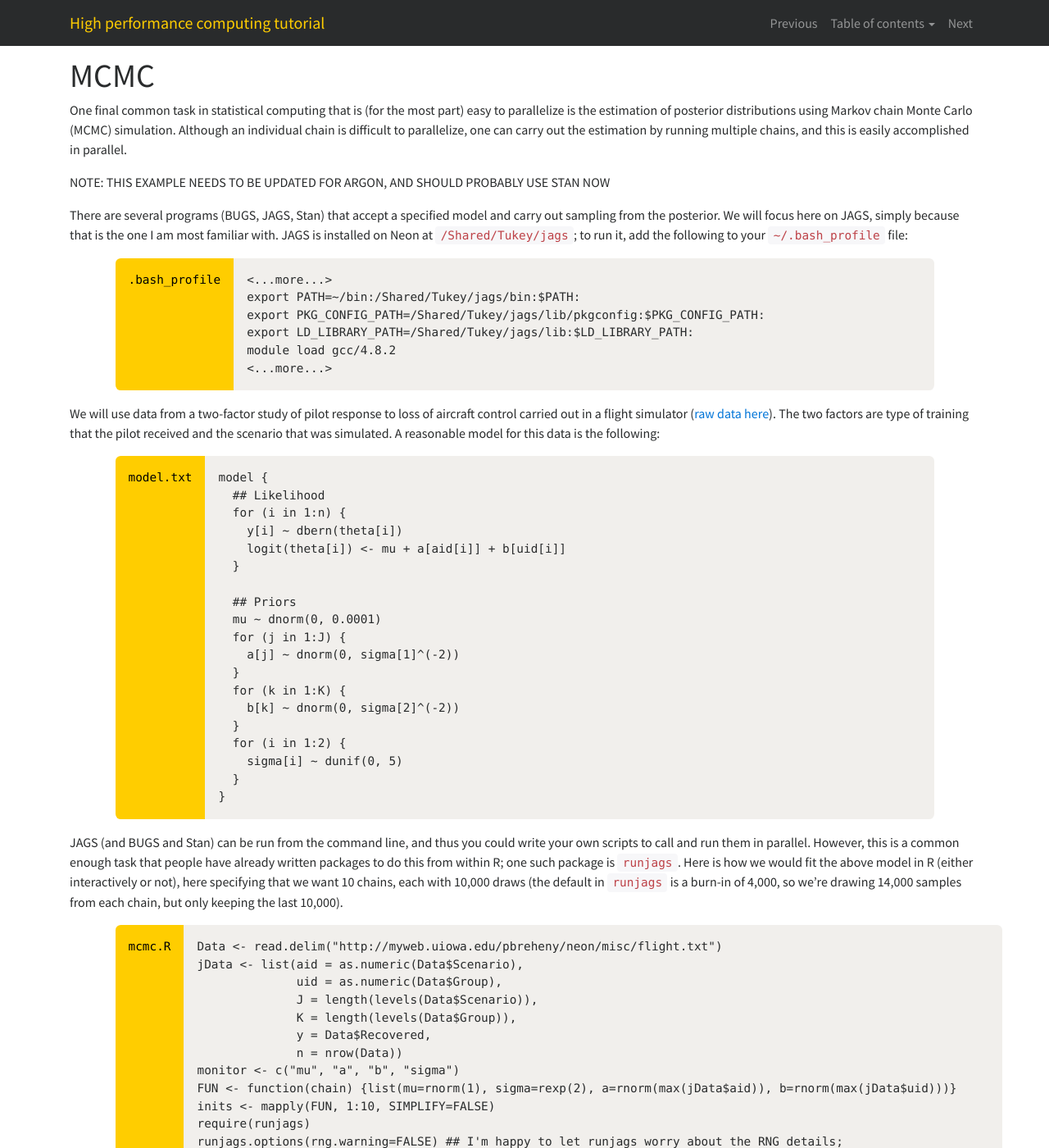
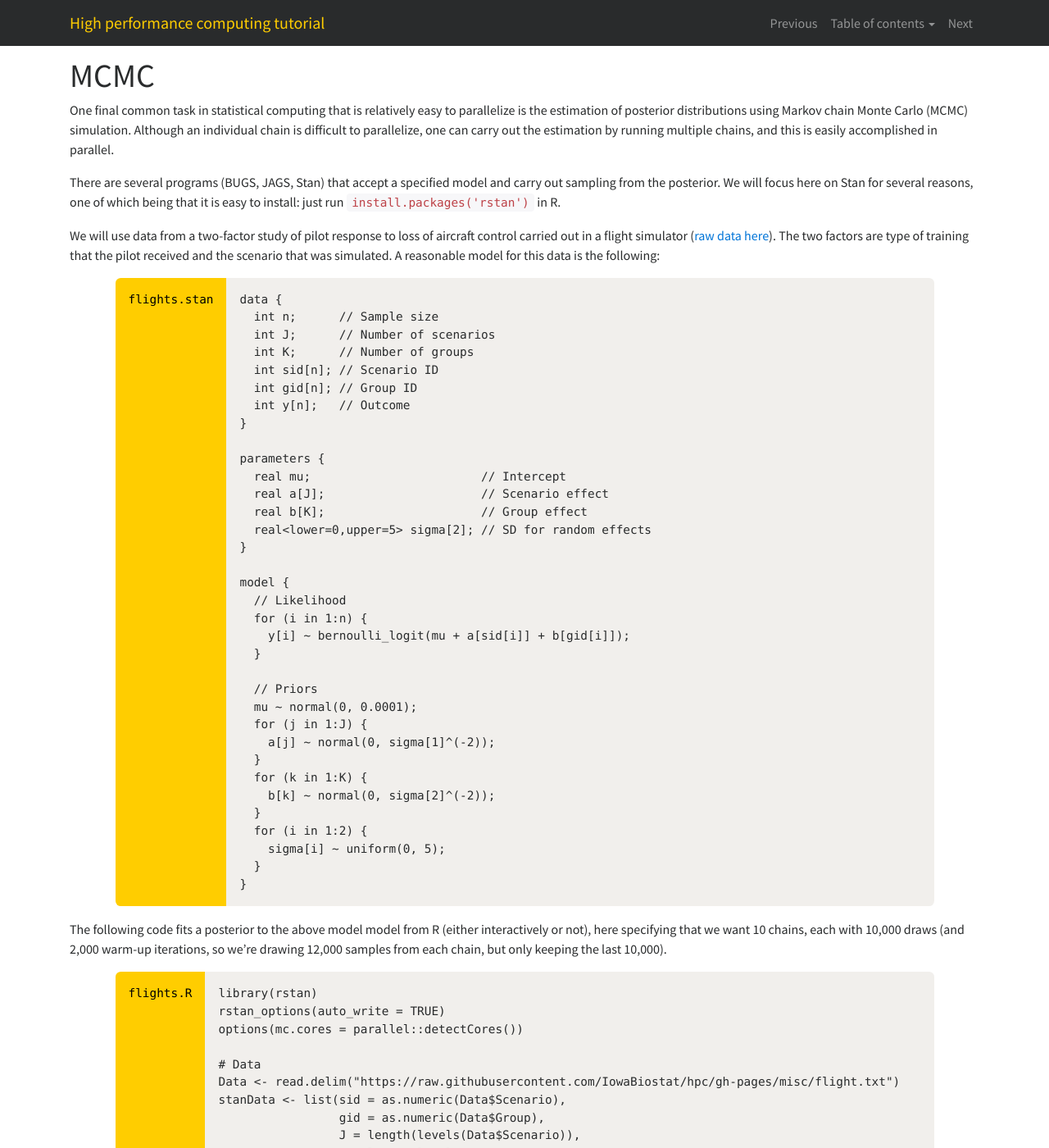
Before and after one commit to IowaBiostat/hpc, a Jekyll site: the page built from 13.md, in a window 1280 px wide and 1400 px high. Shown: the whole window at 82% size. Built offline with Jekyll 4.4.1, drawn with Linux system fonts in a browser that asks for light colours; nearby versions of some CDN libraries; our own code applies the rules of GitHub Pages for plain Markdown files; some of the changed text lies outside the part shown.

Commit message:
Updates to tutorial, slides 9-13

```diff
--- a/13.md
+++ b/13.md
@@ -5,89 +5,86 @@ next: index
 
 # MCMC
 
-One final common task in statistical computing that is (for the most part) easy
-to parallelize is the estimation of posterior distributions using Markov chain
+One final common task in statistical computing that is relatively easy to
+parallelize is the estimation of posterior distributions using Markov chain
 Monte Carlo (MCMC) simulation.  Although an individual chain is difficult to
 parallelize, one can carry out the estimation by running multiple chains, and
 this is easily accomplished in parallel.
 
-NOTE: THIS EXAMPLE NEEDS TO BE UPDATED FOR ARGON, AND SHOULD PROBABLY USE STAN NOW
-
 There are several programs (BUGS, JAGS, Stan) that accept a specified model and
-carry out sampling from the posterior.  We will focus here on JAGS, simply
-because that is the one I am most familiar with.  JAGS is installed on Neon at
-`/Shared/Tukey/jags`; to run it, add the following to your `~/.bash_profile` file:
-
-{% include pre-file.html file=".bash_profile" %}
-<...more...>
-export PATH=~/bin:/Shared/Tukey/jags/bin:$PATH:
-export PKG_CONFIG_PATH=/Shared/Tukey/jags/lib/pkgconfig:$PKG_CONFIG_PATH:
-export LD_LIBRARY_PATH=/Shared/Tukey/jags/lib:$LD_LIBRARY_PATH:
-module load gcc/4.8.2
-<...more...>
-{% include post-file.html %}
+carry out sampling from the posterior.  We will focus here on Stan for several reasons, one of which being that it is easy to install: just run `install.packages('rstan')` in R.
 
 We will use data from a two-factor study of pilot response to loss of aircraft
-control carried out in a flight simulator ([raw data here](misc/flight.txt)).
+control carried out in a flight simulator ([raw data
+here](https://raw.githubusercontent.com/IowaBiostat/hpc/gh-pages/misc/flight.txt)).
 The two factors are type of training that the pilot received and the scenario
 that was simulated.  A reasonable model for this data is the following:
 
-{% include pre-file.html file="model.txt" %}
+{% include pre-file.html file="flights.stan" %}
+data {
+  int n;      // Sample size
+  int J;      // Number of scenarios
+  int K;      // Number of groups
+  int sid[n]; // Scenario ID
+  int gid[n]; // Group ID
+  int y[n];   // Outcome
+}
+
+parameters {
+  real mu;                        // Intercept
+  real a[J];                      // Scenario effect
+  real b[K];                      // Group effect
+  real<lower=0,upper=5> sigma[2]; // SD for random effects
+}
+
 model {
-  ## Likelihood
+  // Likelihood
   for (i in 1:n) {
-    y[i] ~ dbern(theta[i])
-    logit(theta[i]) <- mu + a[aid[i]] + b[uid[i]]
+    y[i] ~ bernoulli_logit(mu + a[sid[i]] + b[gid[i]]);
   }
 
-  ## Priors
-  mu ~ dnorm(0, 0.0001)
+  // Priors
+  mu ~ normal(0, 0.0001);
   for (j in 1:J) {
-    a[j] ~ dnorm(0, sigma[1]^(-2))
+    a[j] ~ normal(0, sigma[1]^(-2));
   }
   for (k in 1:K) {
-    b[k] ~ dnorm(0, sigma[2]^(-2))
+    b[k] ~ normal(0, sigma[2]^(-2));
   }
   for (i in 1:2) {
-    sigma[i] ~ dunif(0, 5)
+    sigma[i] ~ uniform(0, 5);
   }
 }
 {% include post-file.html %}
 
-JAGS (and BUGS and Stan) can be run from the command line, and thus you could
-write your own scripts to call and run them in parallel.  However, this is a
-common enough task that people have already written packages to do this from
-within R; one such package is `runjags`.  Here is how we would fit the above
-model in R (either interactively or not), here specifying that we want 10
-chains, each with 10,000 draws (the default in `runjags` is a burn-in of 4,000,
-so we're drawing 14,000 samples from each chain, but only keeping the last
-10,000).
+The following code fits a posterior to the above model model from R (either interactively or not), here specifying that we want 10 chains, each with 10,000
+draws (and 2,000 warm-up iterations, so we're drawing 12,000 samples from each chain, but only keeping the last 10,000).
 
-{% include pre-file.html file="mcmc.R" %}
-Data <- read.delim("http://myweb.uiowa.edu/pbreheny/neon/misc/flight.txt")
-jData <- list(aid = as.numeric(Data$Scenario),
-              uid = as.numeric(Data$Group),
-              J = length(levels(Data$Scenario)),
-              K = length(levels(Data$Group)),
-              y = Data$Recovered,
-              n = nrow(Data))
-monitor <- c("mu", "a", "b", "sigma")
-FUN <- function(chain) {list(mu=rnorm(1), sigma=rexp(2), a=rnorm(max(jData$aid)), b=rnorm(max(jData$uid)))}
-inits <- mapply(FUN, 1:10, SIMPLIFY=FALSE)
-require(runjags)
-runjags.options(rng.warning=FALSE) ## I'm happy to let runjags worry about the RNG details;
-                                   ## I prefer not to be warned about it
-fit <- run.jags("model.txt", monitor=monitor, data=jData, inits=inits, n.chains=length(inits), method="parallel", sample=10000)
+{% include pre-file.html file="flights.R" %}
+library(rstan)
+rstan_options(auto_write = TRUE)
+options(mc.cores = parallel::detectCores())
 
-# To convert from runjags format to other popular formats:
-require(coda)
-MCMC <- as.mcmc.list(fit) ## Convert to coda format
-require(R2jags)
-Fit <- R2jags:::mcmc2bugs(MCMC, program="jags") ## Convert to R2jags format
+# Data
+Data <- read.delim("https://raw.githubusercontent.com/IowaBiostat/hpc/gh-pages/misc/flight.txt")
+stanData <- list(sid = as.numeric(Data$Scenario),
+                 gid = as.numeric(Data$Group),
+                 J = length(levels(Data$Scenario)),
+                 K = length(levels(Data$Group)),
+                 y = Data$Recovered,
+                 n = nrow(Data))
 
-# Posterior summaries:
-Fit
-plot(Fit)
+# fit
+fit <- stan('flights.stan',
+            data = stanData,
+            iter = 12000,
+            warmup = 2000,
+            chains = 10)
+
+# Posterior summaries
+print(fit)
+stan_plot(fit, 'a')  # Scenario effects
+stan_plot(fit, 'b')  # Training group effects
 {% include post-file.html %}
 
 The above code can be run either interactively through `qlogin` or with `qsub`.
@@ -97,7 +94,13 @@ have to run the 10 chains sequentially, which will of course be about 10 times
 slower).  For example:
 
 {% include pre-prompt.html %}
-qsub -pe smp 10 -q TUKEY ~/bin/rbatch mcmc.R
+qsub -pe smp 10 -q BIOSTAT "R CMD BATCH --no-save --no-restore flights.R .flights.Rout
 {% include post-prompt.html %}
 
-Note that in the end, we obtain 100,000 draws from the posterior distribution.  As the summaries inform us, this data indicates that there is little reason to think that type of training had any impact on pilot's ability to recover aircraft control, although scenario certainly had an effect (some simulated scenarios were much more difficult than others).
+Or, if you set up [`rbatch`](10.html):
+
+{% include pre-prompt.html %}
+qsub -pe smp 10 -q BIOSTAT ~/bin/rbatch mcmc.R
+{% include post-prompt.html %}
+
+Note that in the end, we obtain 100,000 draws from the posterior distribution.  As the summaries inform us, this study indicates that there is little reason to think that type of training had any impact on pilot's ability to recover aircraft control, although scenario certainly had an effect (some simulated scenarios were much more difficult than others).
```
Also changed, not shown: 10.md (+4 -4 lines), 11.md (+8 -8 lines), 12.md (+1 -1 lines), 9.md (+1 -1 lines), 2 other files.
